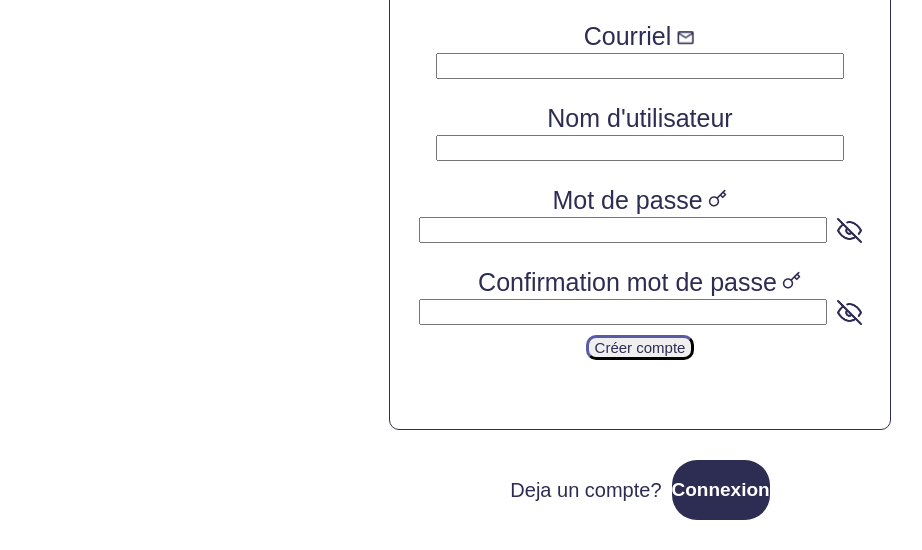
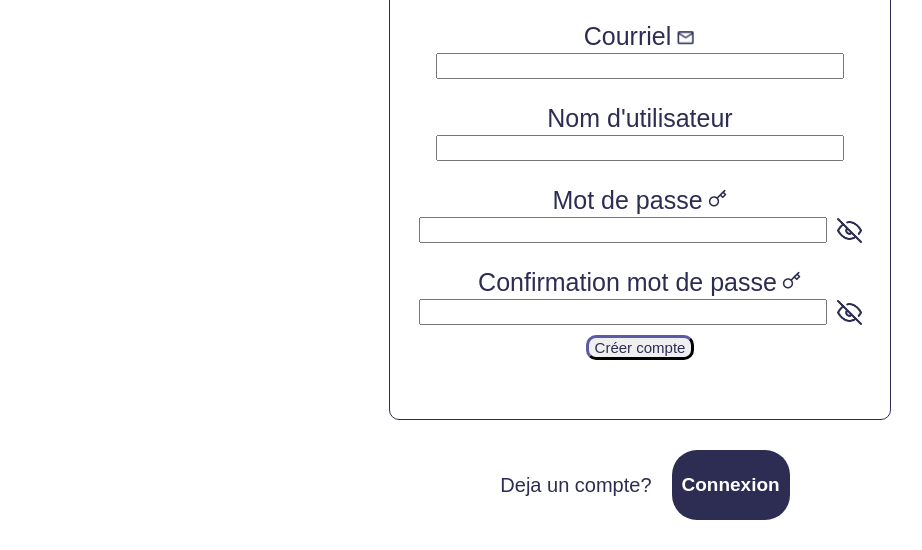
Before and after one commit to skysprojects/WebDev-TP3, a plain HTML site: page inscription.html in a window 1280 px wide. Shown: the part 250-800 px from the top of the page, without its empty margins (0-922 px from the left). Drawn offline with Linux system fonts and the light colour scheme.

Commit message:
style du boutton inscconnex

```diff
--- a/inscription.html
+++ b/inscription.html
@@ -128,8 +128,7 @@
     <div class="default-flexbox" style="gap: 10px;">
         <p id="switch-inscconnex">Deja un compte?</p>
         <span>
-            <a href="connexion.html" class="boutton2"
-                style="margin-left: 0px; margin-right: 0px; padding: 0px;">
+            <a href="connexion.html" class="boutton2" id="switch-inscconnex">
                 <p class="texte-blanc" style="font-size: 19px;"><b>Connexion</b></p>
             </a>
         </span>
--- a/style.css
+++ b/style.css
@@ -238,3 +238,6 @@ button{
 #boutton-connexion{
     margin-top: 10px;
 }
+
+#switch-inscconnex{
+margin-left: 0px; margin-right: 0px; padding: 10px; padding-top: 5px; padding-bottom: 5px;}
```
Also changed, not shown: connexion.html (+2 -2 lines).
